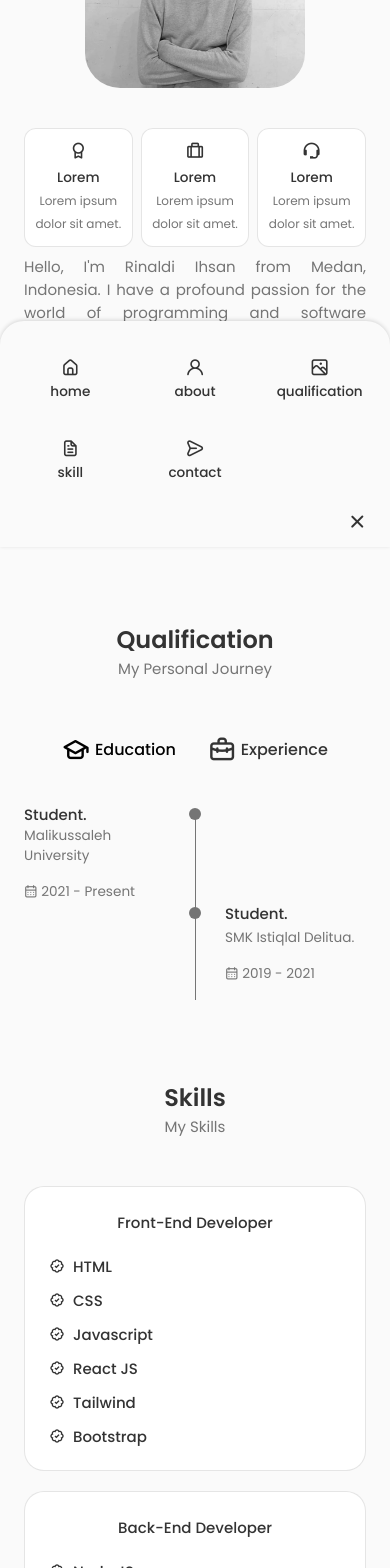
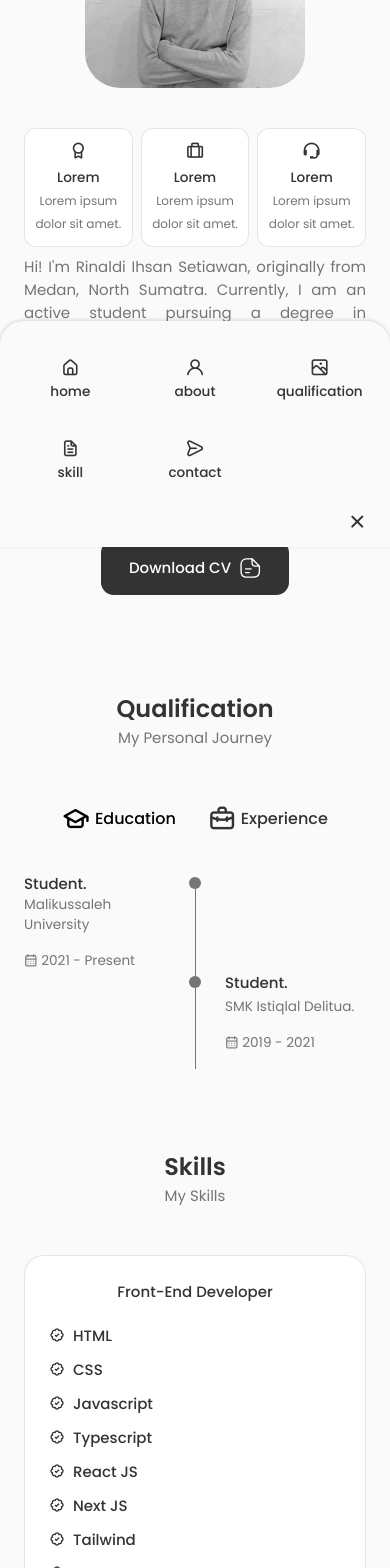
Before and after one commit to rinaldiihsan/portfolio, a React (Vite) app: page / in a window 390 px wide. Shown: the part 1141-2709 px from the top of the page. Built offline with nearby package versions, Linux system fonts and the light colour scheme.

Commit message:
update lang

```diff
--- a/src/components/about/About.css
+++ b/src/components/about/About.css
@@ -52,6 +52,8 @@
   }
   .about__img {
     width: 220px;
+    justify-content: center;
+    align-items: center;
   }
   .about__box {
     padding: 0.75rem 0.5rem;
@@ -90,5 +92,4 @@
   }
 }
 
-
 /* 1:14 */
--- a/src/components/about/About.jsx
+++ b/src/components/about/About.jsx
@@ -2,7 +2,7 @@ import React from 'react';
 import './About.css';
 import aboutImg from '../../assets/about.jpg';
 import Info from './Info';
-import CV from '../../assets/CV_RinaldiIhsan.pdf';
+import CV from '../../assets/CV-Rinaldi Ihsan Setiawan.pdf';
 
 const About = () => {
   return (
@@ -17,8 +17,8 @@ const About = () => {
           <Info />
 
           <p className="about__description">
-            Hello, I'm Rinaldi Ihsan from Medan, Indonesia. I have a profound passion for the world of programming and software development, with a primary focus on the JavaScript programming language. I possess expertise in the MERN Stack
-            And Laravel, enabling me to craft dynamic and interactive web applications.
+            Hi! I'm Rinaldi Ihsan Setiawan, originally from Medan, North Sumatra. Currently, I am an active student pursuing a degree in Computer Science at Malikussaleh University. I am focus revolves around becoming a full-stack
+            JavaScript web developer. In the realm of front-end development, I specialize in React.js and Next.js. On the back-end, my expertise includes technologies such as Express.js, Node.js, SQL, NoSQL, and utilizing Prisma as the ORM.
           </p>
 
           <a download="" href={CV} className="button button--flex">
--- a/src/components/qualification/Qualification.jsx
+++ b/src/components/qualification/Qualification.jsx
@@ -81,25 +81,11 @@ const Qualification = () => {
               </div>
 
               <div>
-                <h3 className="qualification__title">Fullstack web developer.</h3>
-                <span className="qualification__subtitle">CV. Lembah Digital Group</span>
+                <h3 className="qualification__title">Fullstack Web Developer</h3>
+                <span className="qualification__subtitle">PT. Tumbuh Nusa Tech</span>
                 <div className="qualification__calendar">
                   <i className="uil uil-calendar-alt"></i> 2023 - Present
                 </div>
-              </div>
-            </div>
-            <div className="qualification__data">
-              <div>
-                <h3 className="qualification__title">Fullstack Web Developer</h3>
-                <span className="qualification__subtitle">PT. Mandiri Kreatif Ramadhan</span>
-                <div className="qualification__calendar">
-                  <i className="uil uil-calendar-alt"></i> 2023 - Present
-                </div>
-              </div>
-
-              <div>
-                <span className="qualification__rounder"></span>
-                <span className="qualification__line"></span>
               </div>
             </div>
           </div>
--- a/src/components/skills/Frontend.jsx
+++ b/src/components/skills/Frontend.jsx
@@ -35,7 +35,23 @@ const Frontend = () => {
             <i className="bx bx-badge-check"></i>
 
             <div>
+              <h3 className="skills__name">Typescript</h3>
+            </div>
+          </div>
+
+          <div className="skills__data">
+            <i className="bx bx-badge-check"></i>
+
+            <div>
               <h3 className="skills__name">React JS</h3>
+            </div>
+          </div>
+
+          <div className="skills__data">
+            <i className="bx bx-badge-check"></i>
+
+            <div>
+              <h3 className="skills__name">Next JS</h3>
             </div>
           </div>
 
```
Also changed, not shown: 2 other files (tests, documents, lock files or other folders).
